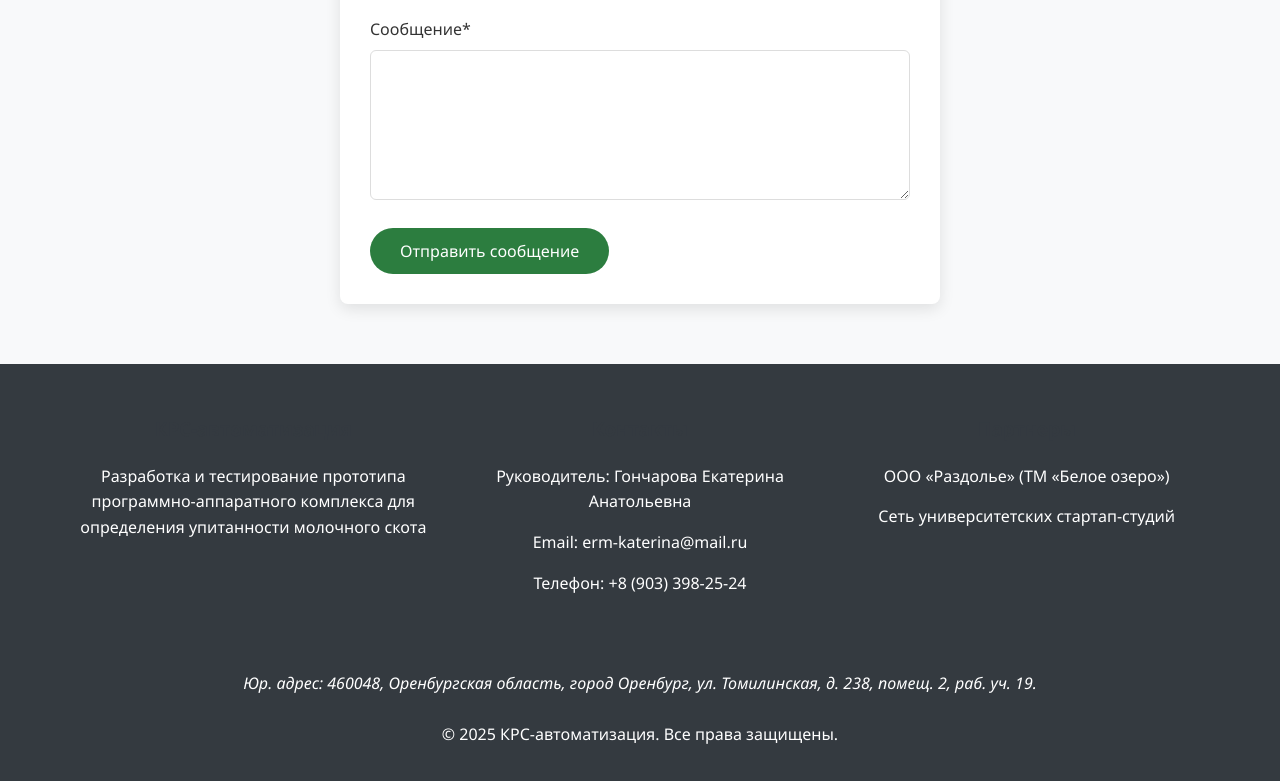
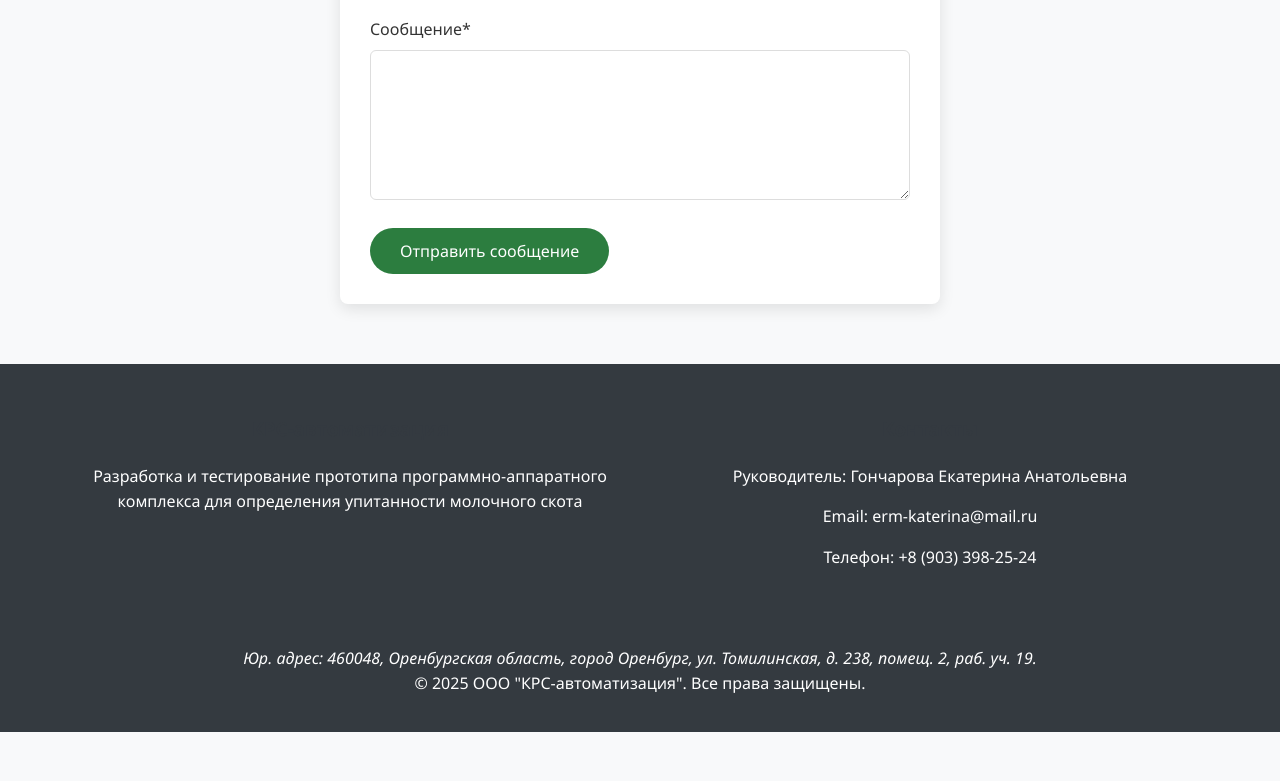
Before and after one commit to Sturtup/krs-avto, a plain HTML site: page index.html in a window 1280 px wide. Shown: the part 3266-4047 px from the top of the page. After the commit the page ends 3998 px from the top, so only its background shows below. Drawn offline with nearby package versions, Linux system fonts and the light colour scheme.

Commit message:
index.html

```diff
--- a/index.html
+++ b/index.html
@@ -157,17 +157,12 @@
                     <p>Email: erm-katerina@mail.ru</p>
                     <p>Телефон: +8 (903) 398-25-24</p>
                 </div>
-                <div class="footer-section">
-                    <h3>Партнеры</h3>
-                    <p>ООО «Раздолье» (TM «Белое озеро»)</p>
-                    <p>Сеть университетских стартап-студий</p>
-                </div>
             </div>
             <address>
                 Юр. адрес: 460048, Оренбургская область, город Оренбург, ул. Томилинская, д. 238, помещ. 2, раб. уч. 19.
-            </address><br>
+            </address>
             <div class="copyright">
-                <p>&copy; 2025 КРС-автоматизация. Все права защищены.</p>
+                <p>&copy; 2025 ООО "КРС-автоматизация". Все права защищены.</p>
             </div>
         </div>
     </footer>
```
